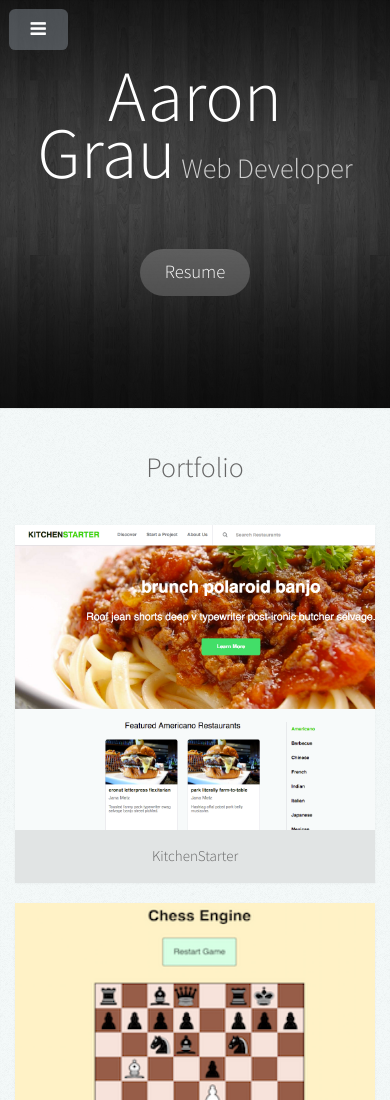
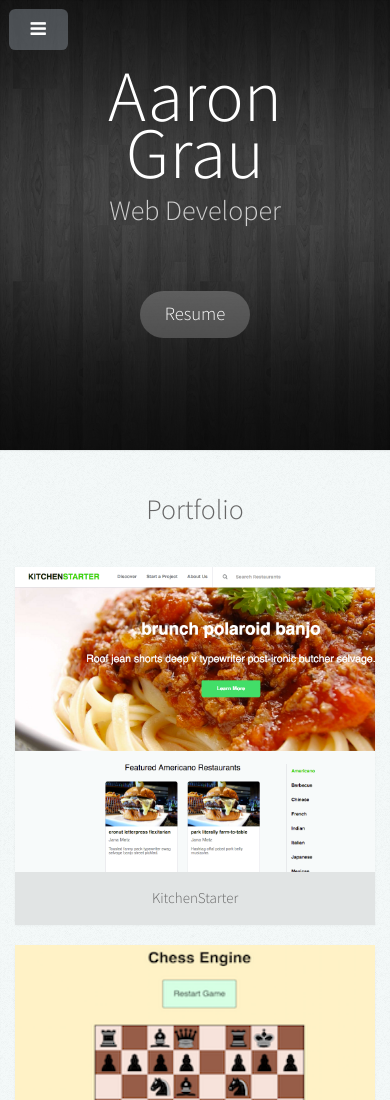
Before and after one commit to Aarong93/aarong93.github.io, a plain HTML site: page index.html in a window 390 px wide. Shown: the top 1100 px of the page. Drawn offline with Linux system fonts and the light colour scheme.

Commit message:
fix header on phone width

```diff
--- a/index.html
+++ b/index.html
@@ -74,8 +74,8 @@
 						<!-- <canvas id="canvas"></canvas> -->
 							<div class="container">
 								<header>
-									<h2 class="alt"><strong id="my-name">Aaron Grau</strong><br>
-										Web Developer</h2>
+									<h2 class="alt"><strong id="my-name">Aaron Grau</strong></h2><br />
+									<h3>Web Developer</h3>
 										<ul class="actions">
 											<li>
 												<a id="resume" href="images/Aaron_Grau_Resume.pdf" target-"_blank" class="button">
```
